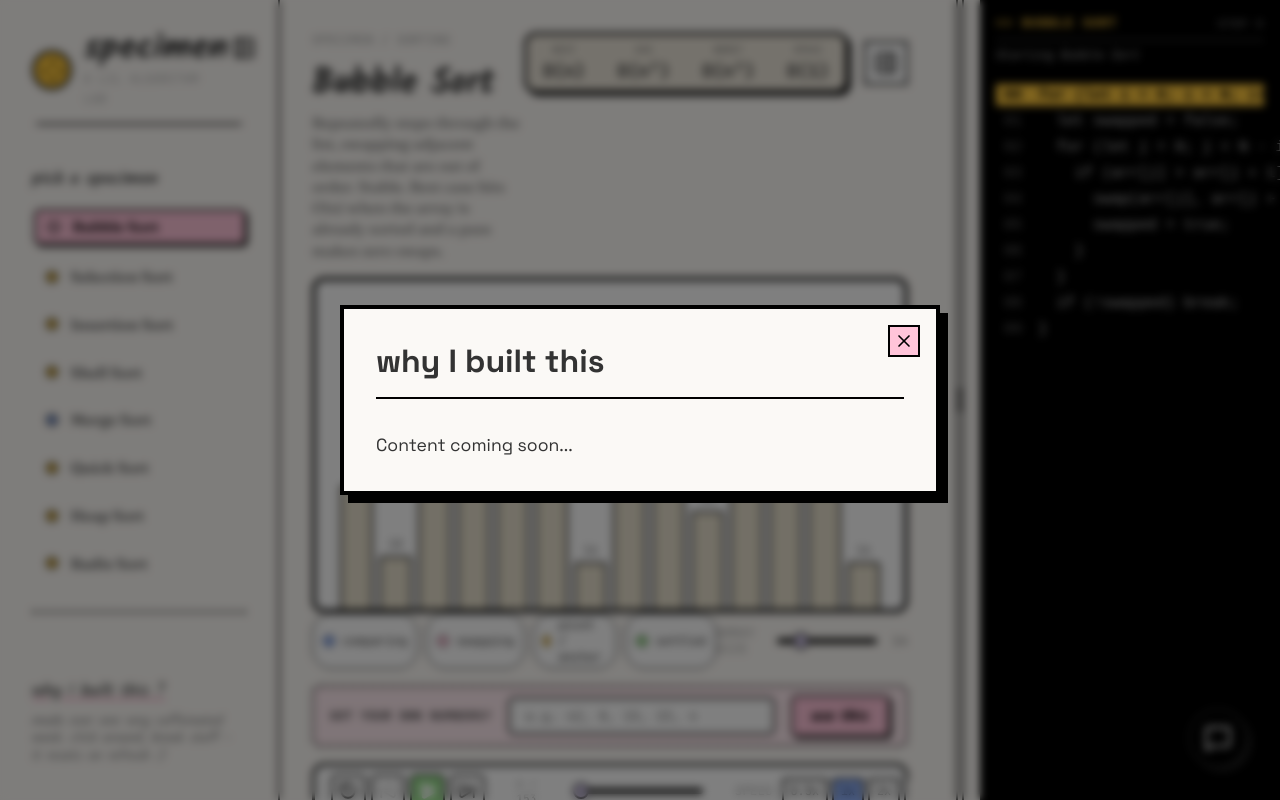
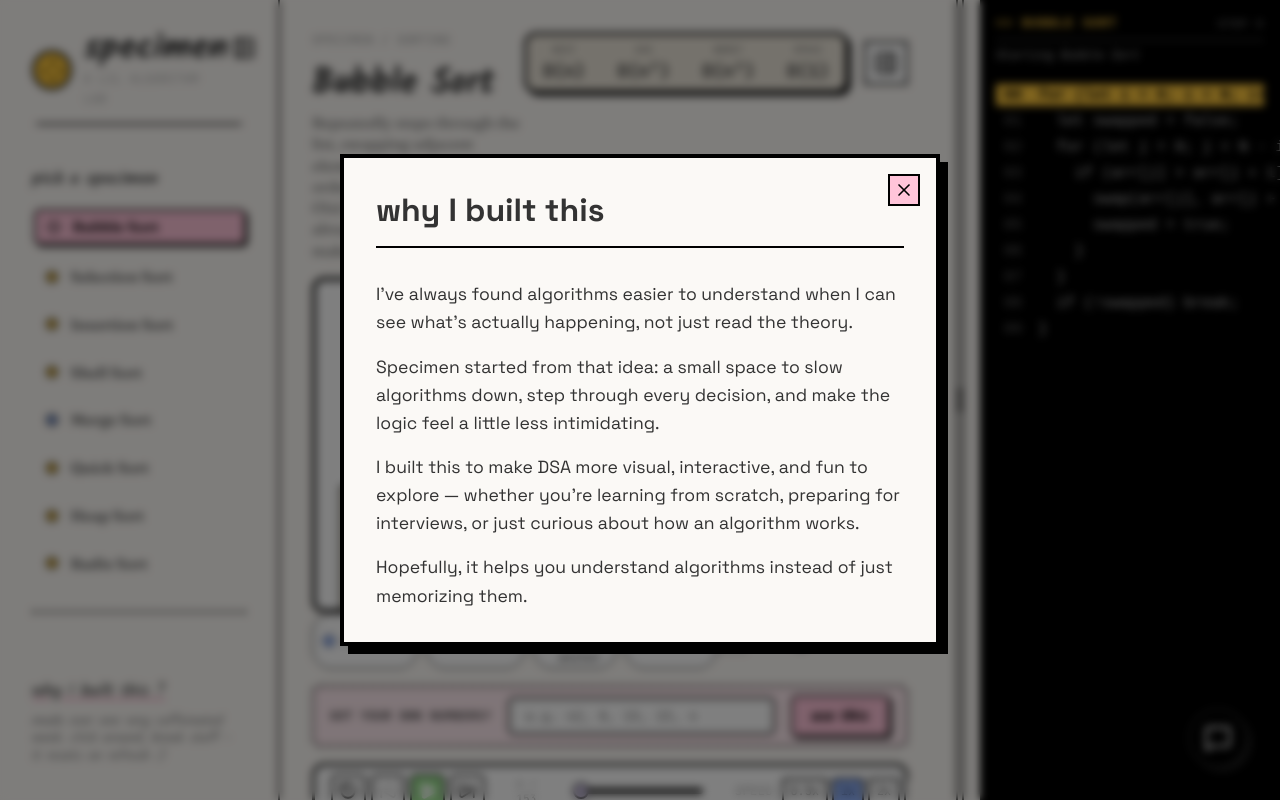
Before and after one commit to Zaid5671/AlgoVisualizer, a React (Vite) app: page /algorithm in a window 1280 px wide. Both pictures are taken after a click on the element "why I built this ?". Built offline with nearby package versions, Linux system fonts and the light colour scheme.

Commit message:
content: add 'why I built this' text to modal

```diff
--- a/src/components/Sidebar.jsx
+++ b/src/components/Sidebar.jsx
@@ -177,8 +177,11 @@ export function Sidebar({ activeKey, onSelect, algorithms, isOpen, onToggle }) {
               why I built this
             </h2>
 
-            <div style={{ fontSize: '1.1rem', lineHeight: 1.6, marginTop: '2rem', fontFamily: 'Space Grotesk, sans-serif' }}>
-              <p>Content coming soon...</p>
+            <div style={{ fontSize: '1.1rem', lineHeight: 1.6, marginTop: '2rem', fontFamily: 'Space Grotesk, sans-serif', display: 'flex', flexDirection: 'column', gap: '1rem' }}>
+              <p>I’ve always found algorithms easier to understand when I can see what’s actually happening, not just read the theory.</p>
+              <p>Specimen started from that idea: a small space to slow algorithms down, step through every decision, and make the logic feel a little less intimidating.</p>
+              <p>I built this to make DSA more visual, interactive, and fun to explore — whether you’re learning from scratch, preparing for interviews, or just curious about how an algorithm works.</p>
+              <p>Hopefully, it helps you understand algorithms instead of just memorizing them.</p>
             </div>
           </div>
         </div>
```
